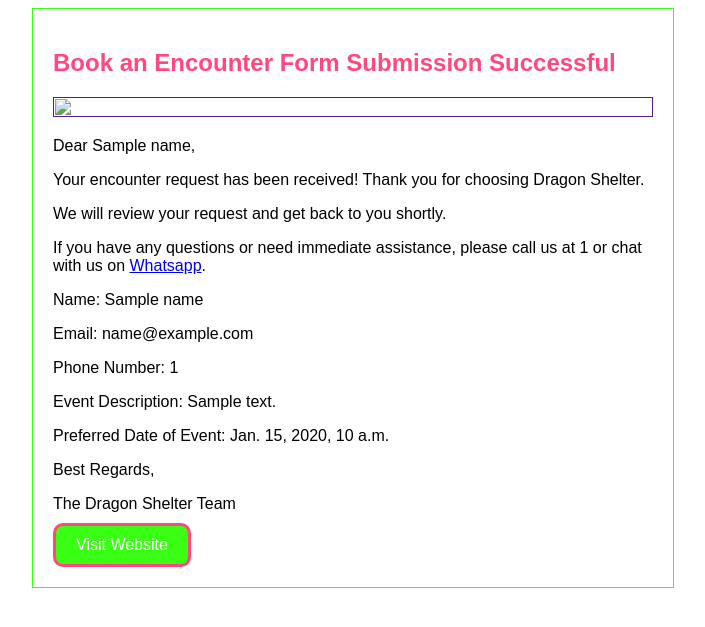
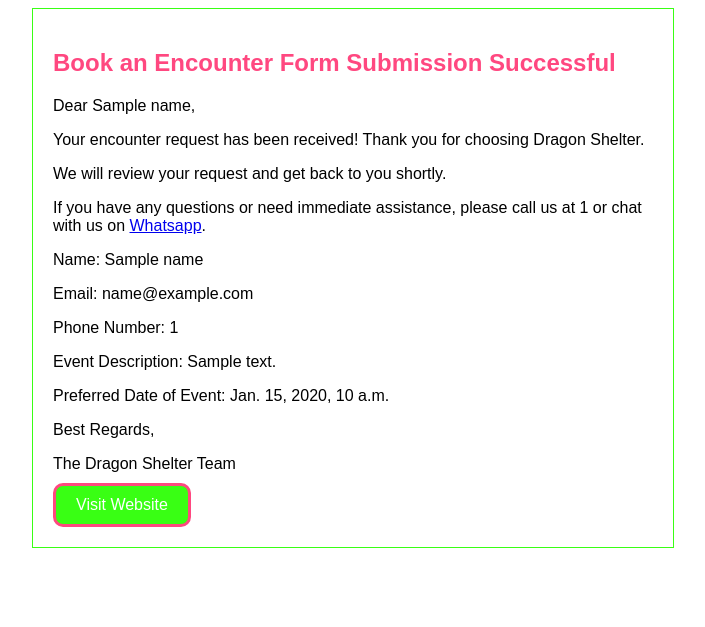
Before and after one commit to IslamKolade/DragonShelter, a Django app: template core/templates/email_template.html in a window 1280 px wide. Shown: the top 627 px of the page, without its empty margins (287-992 px from the left). Run offline with Django 4.2, Linux system fonts and the light colour scheme; the template is opened without the code that fills it: most values are stand-ins (such as "Sample title", 1, 10 or a date in 2020).

Commit message:
Removed empty image href in Email Template

```diff
--- a/core/templates/email_template.html
+++ b/core/templates/email_template.html
@@ -32,7 +32,6 @@
 <body>
   <div class="container">
     <h2>Book an Encounter Form Submission Successful</h2>
-    <a href=""><img src="" width="100%" height="100%"></a>
     <p>Dear {{name}},</p>
     <p>Your encounter request has been received! Thank you for choosing Dragon Shelter.</p>
     <p>We will review your request and get back to you shortly.</p>
```
